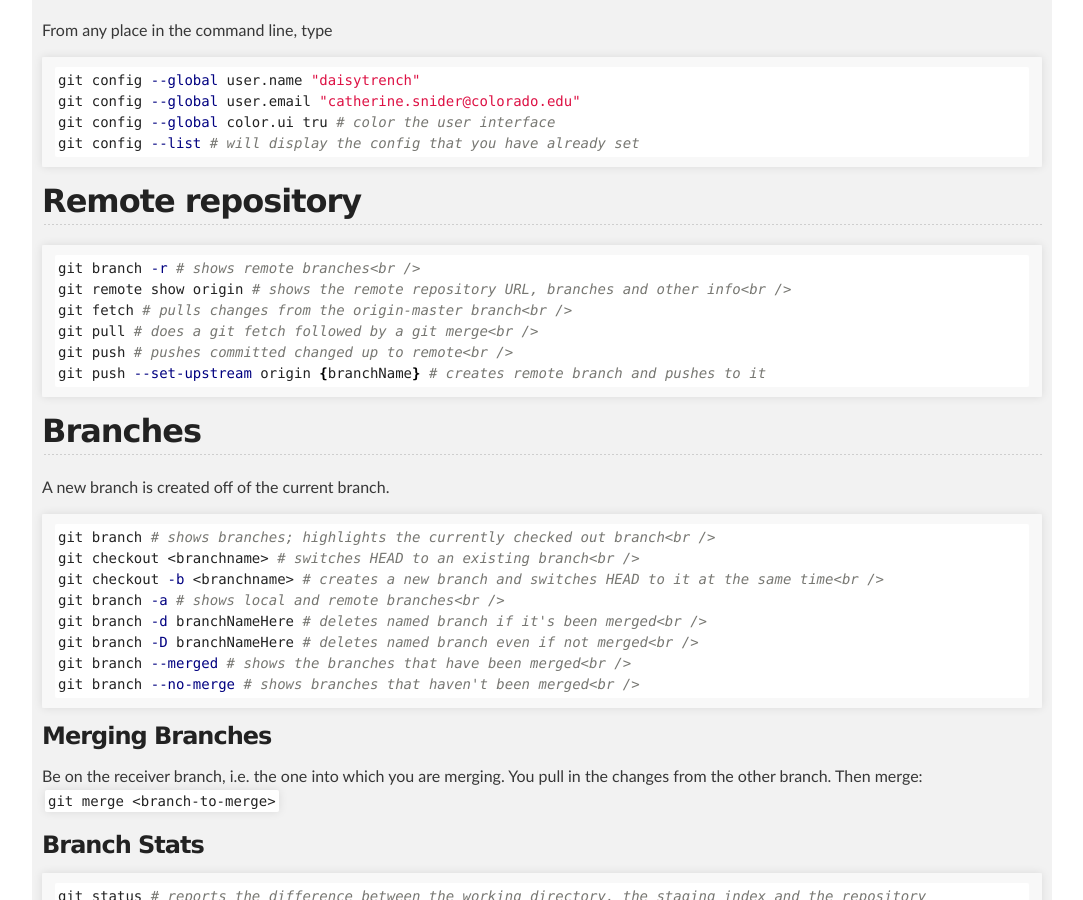
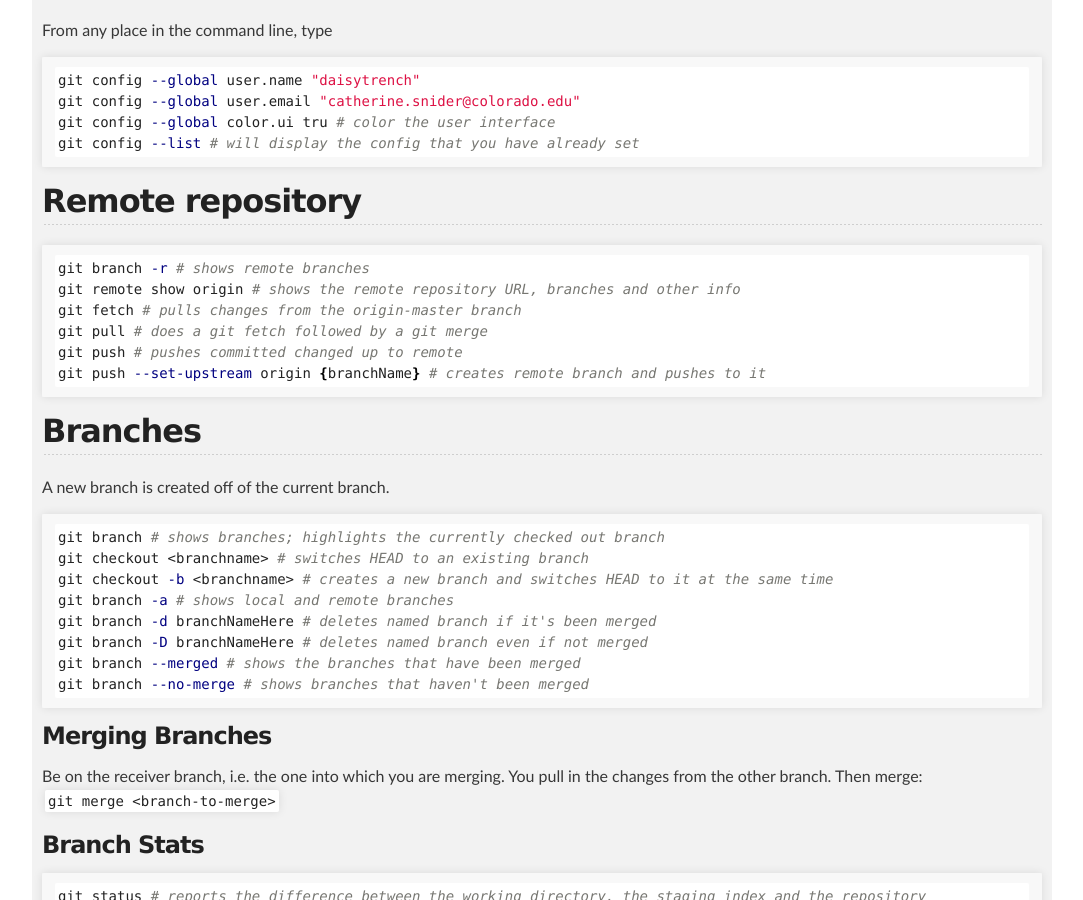
Before and after one commit to cathysnider/cathysnider.github.io, a Jekyll site: the page built from gitcommands.md, in a window 1280 px wide and 900 px high, scrolled down 636 px. Shown: the whole window, without its empty margins (98-1181 px from the left). Built offline with Jekyll 4.4.1, drawn with Linux system fonts in a browser that asks for light colours.

Commit message:
remove unnessary break tags

````diff
--- a/gitcommands.md
+++ b/gitcommands.md
@@ -29,11 +29,11 @@ git config --list # will display the config that you have already set
 ## Remote repository
 
 ```sh
-git branch -r # shows remote branches<br />
-git remote show origin # shows the remote repository URL, branches and other info<br />
-git fetch # pulls changes from the origin-master branch<br />
-git pull # does a git fetch followed by a git merge<br />
-git push # pushes committed changed up to remote<br />
+git branch -r # shows remote branches
+git remote show origin # shows the remote repository URL, branches and other info
+git fetch # pulls changes from the origin-master branch
+git pull # does a git fetch followed by a git merge
+git push # pushes committed changed up to remote
 git push --set-upstream origin {branchName} # creates remote branch and pushes to it
 ```
 
@@ -41,14 +41,14 @@ git push --set-upstream origin {branchName} # creates remote branch and pushes t
 
 A new branch is created off of the current branch.<br />
 ```sh
-git branch # shows branches; highlights the currently checked out branch<br />
-git checkout <branchname> # switches HEAD to an existing branch<br />
-git checkout -b <branchname> # creates a new branch and switches HEAD to it at the same time<br />
-git branch -a # shows local and remote branches<br />
-git branch -d branchNameHere # deletes named branch if it's been merged<br />
-git branch -D branchNameHere # deletes named branch even if not merged<br />
-git branch --merged # shows the branches that have been merged<br />
-git branch --no-merge # shows branches that haven't been merged<br />
+git branch # shows branches; highlights the currently checked out branch
+git checkout <branchname> # switches HEAD to an existing branch
+git checkout -b <branchname> # creates a new branch and switches HEAD to it at the same time
+git branch -a # shows local and remote branches
+git branch -d branchNameHere # deletes named branch if it's been merged
+git branch -D branchNameHere # deletes named branch even if not merged
+git branch --merged # shows the branches that have been merged
+git branch --no-merge # shows branches that haven't been merged
 ```
 
 ### Merging Branches
````
